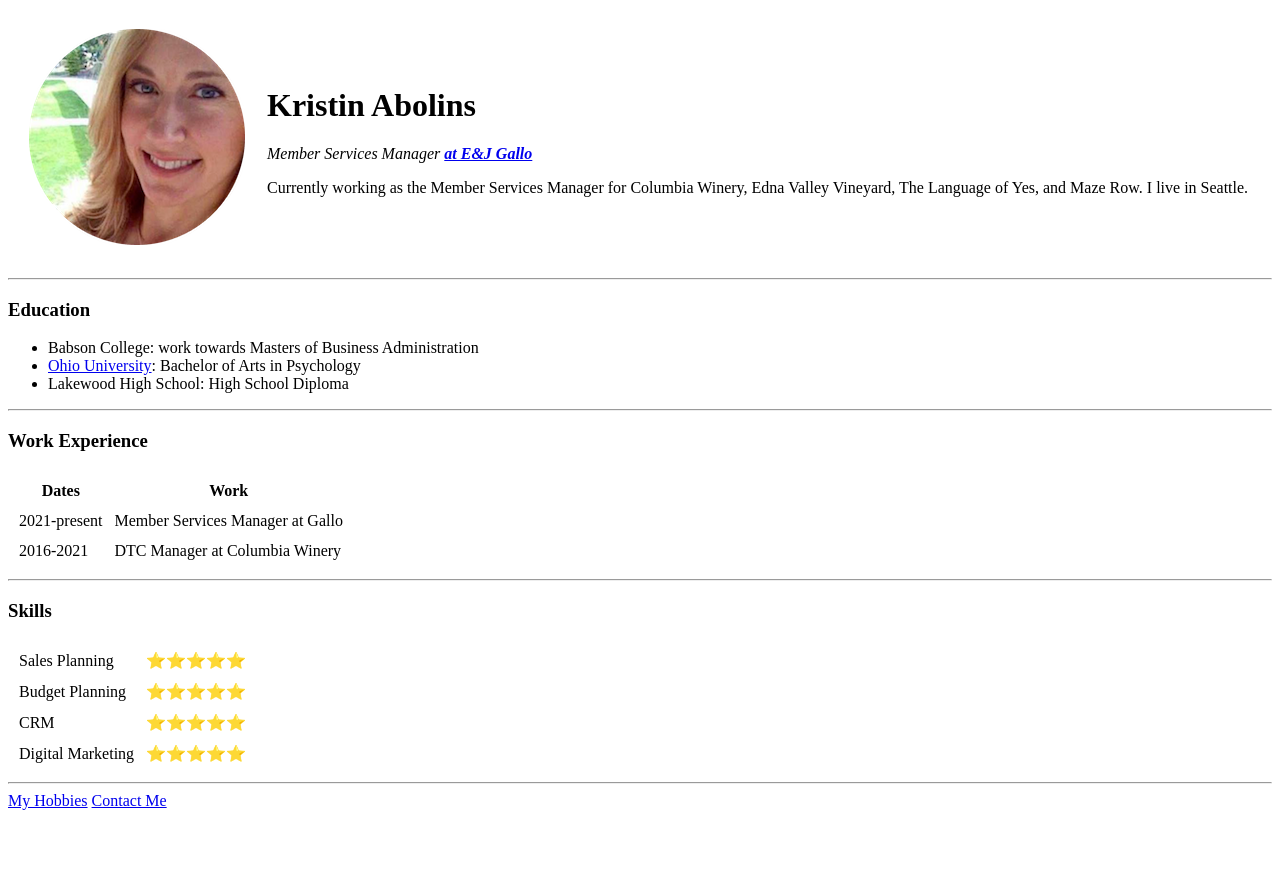
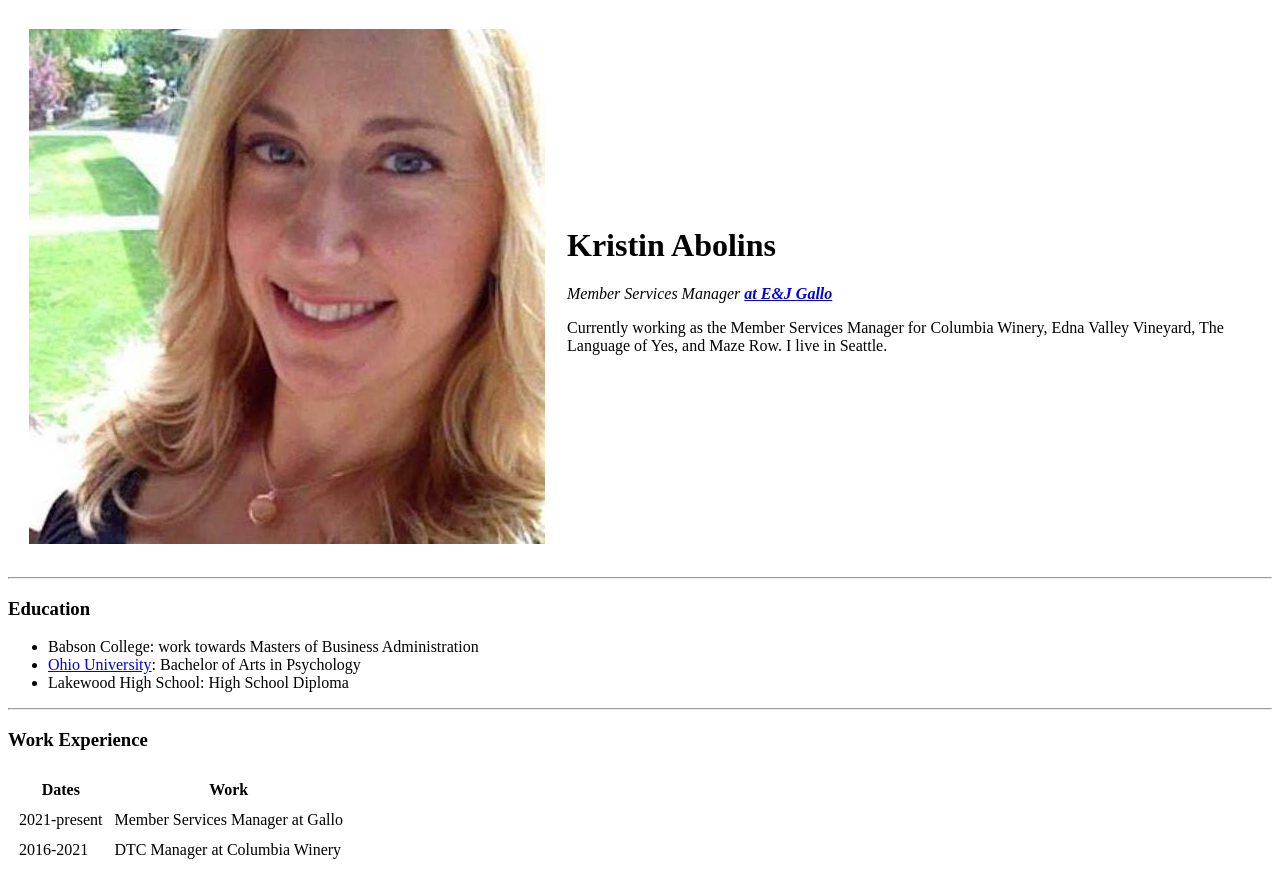
Before and after one commit to kabolins/cv, a plain HTML site: page index.html in a window 1280 px wide. Shown: the top 873 px of the page. Before the commit the page ends 818 px from the top, so only its background shows below. Drawn offline with Linux system fonts and the light colour scheme.

Commit message:
Update index.html

```diff
--- a/index.html
+++ b/index.html
@@ -9,7 +9,7 @@
 <body>
   <table cellspacing="20">
     <tr>
-      <td><img src="images/Kristin-modified.png" alt="Kristin's Profile Picture"></td>
+      <td><img src="images/Kristin.jpg" alt="Kristin's Profile Picture"></td>
       <td>
         <h1>Kristin Abolins</h1>
         <p><em>Member Services Manager <strong><a href="https://www.gallo.com">at E&J Gallo</a></strong></em></p>
```
